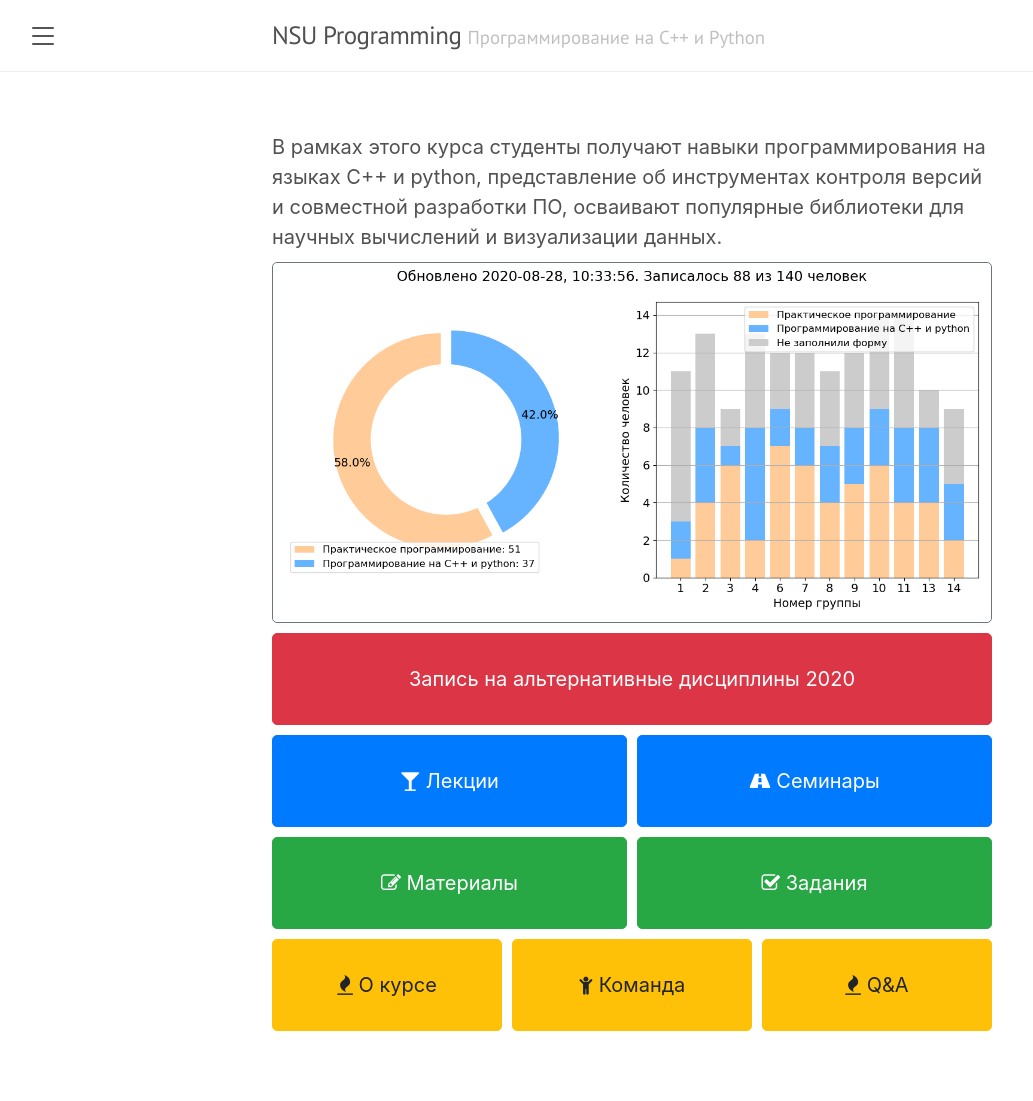
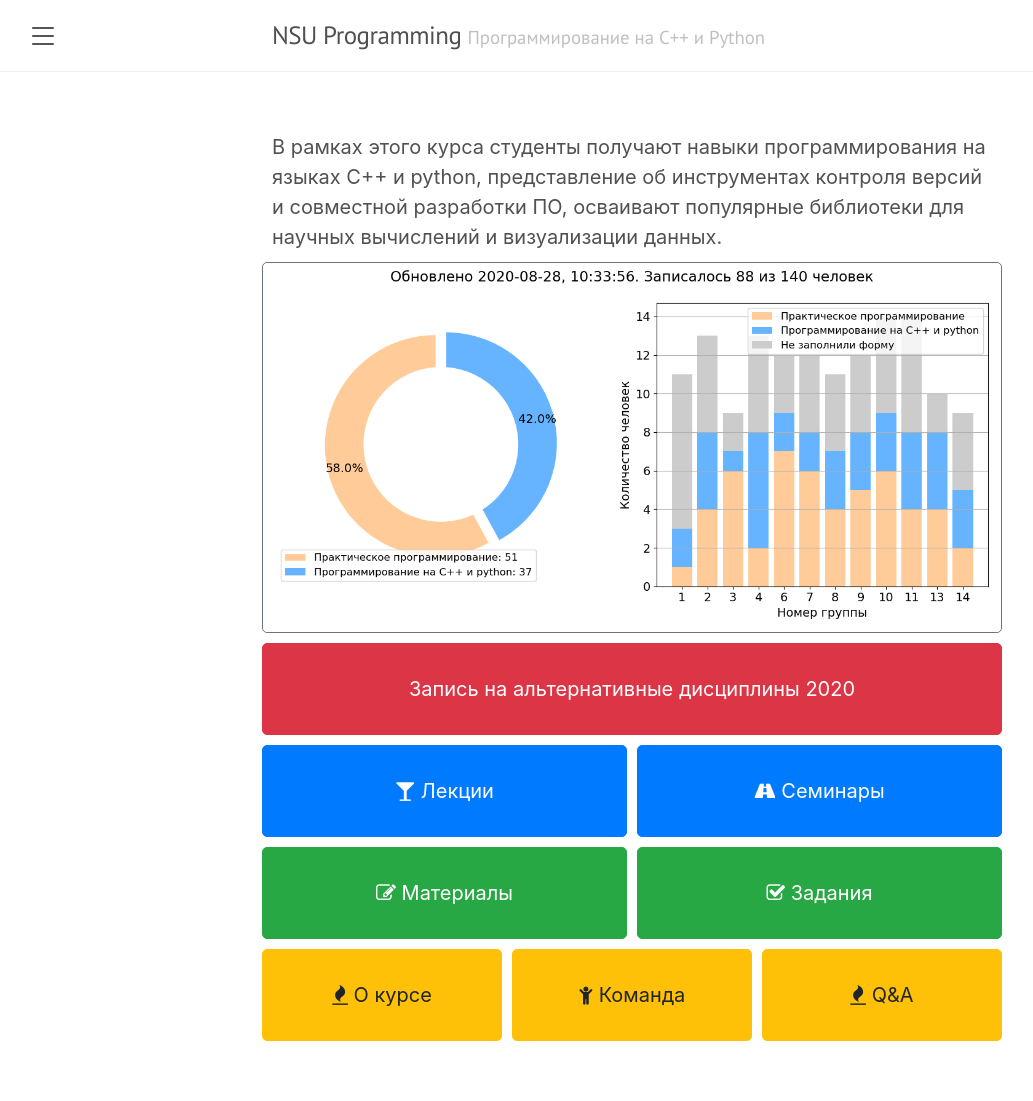
Before and after one commit to NSU-Programming/NSU-Programming.github.io, a Jekyll site: the page built from index.md, in a window 1280 px wide. Shown: the whole page, without its empty margins (8-1041 px from the left). Built offline with Jekyll 4.4.1, drawn with Linux system fonts in a browser that asks for light colours.

Commit message:
fix paddings for small page widths

```diff
--- a/index.md
+++ b/index.md
@@ -19,7 +19,7 @@
 </div>
 
 <div class="row">
-    <div class="col-sm-12 mb-2">
+    <div class="col-sm-12 mb-2 pl-1 pr-1">
         <div class="card border-secondary">
             <img class="m-0" src="figs/enrollement_plot.png" />
         </div>
@@ -27,7 +27,7 @@
 </div>
 
 <div class="row">
-    <div class="col-sm-12 mb-2">
+    <div class="col-sm-12 mb-2 pl-1 pr-1">
         <div class="card border-none">
             <a class="btn btn-block btn-danger p-4" target="_blank" href="https://forms.gle/YqouV8b7UKJmCKGr6">Запись на альтернативные дисциплины 2020</a>
         </div>
@@ -35,14 +35,14 @@
 </div>
 
 <div class="row">
-    <div class="col-sm-6 mb-2 pr-1">
+    <div class="col-sm-6 mb-2 pl-1 pr-1">
         <div class="card border-none">
             <a class="btn btn-block btn-primary p-4" href="lectures">
                 <p class="card-text"><i class="fa fa-glass"></i> Лекции</p>
             </a>
         </div>
     </div>
-    <div class="col-sm-6 mb-2 pl-1">
+    <div class="col-sm-6 mb-2 pl-1 pr-1">
         <div class="card border-none">
             <a class="btn btn-block btn-primary p-4" href="seminars">
                 <p class="card-text"><i class="fa fa-road"></i> Семинары</p>
@@ -52,14 +52,14 @@
 </div>
 
 <div class="row">
-    <div class="col-sm-6 mb-2 pr-1">
+    <div class="col-sm-6 mb-2 pl-1 pr-1">
         <div class="card border-none">
             <a class="btn btn-block btn-success p-4" href="textbook">
                 <p class="card-text"><i class="fa fa-pencil-square-o"></i> Материалы</p>
             </a>
         </div>
     </div>
-    <div class="col-sm-6 mb-2 pl-1">
+    <div class="col-sm-6 mb-2 pl-1 pr-1">
         <div class="card border-none">
             <a class="btn btn-block btn-success p-4" href="problems">
                 <p class="card-text"><i class="fa fa-check-square-o"></i> Задания</p>
@@ -69,7 +69,7 @@
 </div>
 
 <div class="row">
-    <div class="col-sm-4 mb-2 pr-1">
+    <div class="col-sm-4 mb-2 pl-1 pr-1">
         <div class="card border-none">
             <a class="btn btn-block btn-warning p-4" href="about">
                 <p class="card-text"><i class="fa fa-fire"></i> О&nbsp;курсе</p>
@@ -83,7 +83,7 @@
             </a>
         </div>
     </div>
-    <div class="col-sm-4 mb-2 pl-1">
+    <div class="col-sm-4 mb-2 pl-1 pr-1">
         <div class="card border-none">
             <a class="btn btn-block btn-warning p-4" href="qna">
                 <p class="card-text"><i class="fa fa-fire"></i> Q&amp;A</p>
```
